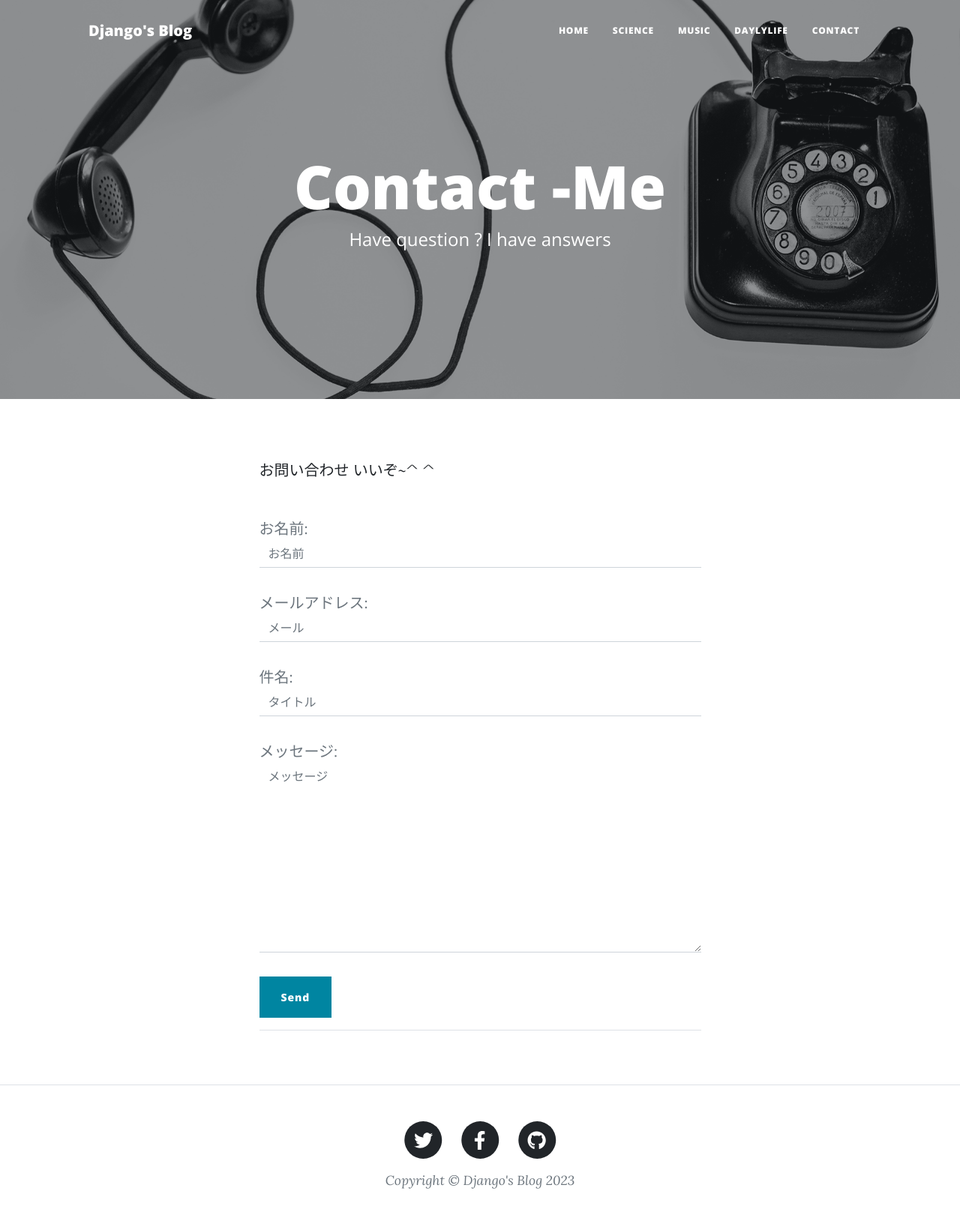
After one commit to hirasawaS/brogproject, a Django app: page /contact/ in a window 1280 px wide. The commit adds this page. Shown: the whole page at 75% size. Run offline with Django 3.2, Linux system fonts and the light colour scheme; some libraries are stand-ins or nearby versions.

Commit message:
メール送信

```diff
--- /dev/null
+++ b/blogapp/forms.py
@@ -0,0 +1,35 @@
+from django import forms
+
+
+
+class ContactForm(forms.Form):
+
+    name = forms.CharField(label='お名前')
+    email = forms.EmailField(label='メールアドレス')
+    title = forms.CharField(label='件名')
+    message= forms.CharField(label='メッセージ' , widget=forms.Textarea)
+
+    def __init__(self , *args , **kwargs):
+        # 親クラスを初期化
+        super().__init__(*args ,**kwargs)
+
+# classはinputタグを出力するクラスを指定
+        self.fields['name'].widget.attrs['placeholder'] = \
+            'お名前'
+        self.fields['name'].widget.attrs['class'] = \
+            'form-control'
+
+        self.fields['email'].widget.attrs['placeholder'] = \
+            'メール'
+        self.fields['email'].widget.attrs['class'] = \
+            'form-control'
+
+        self.fields['title'].widget.attrs['placeholder'] = \
+            'タイトル'
+        self.fields['title'].widget.attrs['class'] = \
+            'form-control'
+
+        self.fields['message'].widget.attrs['placeholder'] = \
+            'メッセージ'
+        self.fields['message'].widget.attrs['class'] = \
+            'form-control'
--- a/blogapp/templates/base.html
+++ b/blogapp/templates/base.html
@@ -30,10 +30,11 @@
                 </button>
                 <div class="collapse navbar-collapse" id="navbarResponsive">
                     <ul class="navbar-nav ms-auto py-4 py-lg-0">
-                        <li class="nav-item"><a class="nav-link px-lg-3 py-3 py-lg-4" href="{% url 'blogapp:index' %}">Home</a></li>
+                        <li class="nav-item"><a class="nav-link px-lg-3 py-3 py-lg-4" href={% url 'blogapp:index' %}>Home</a></li>
                         <li class="nav-item"><a class="nav-link px-lg-3 py-3 py-lg-4" href={% url 'blogapp:science' %}>SCIENCE</a></li>
                         <li class="nav-item"><a class="nav-link px-lg-3 py-3 py-lg-4" href={% url 'blogapp:music' %}>MUSIC</a></li>
                         <li class="nav-item"><a class="nav-link px-lg-3 py-3 py-lg-4" href={% url 'blogapp:dailylife' %}>DAYLYLIFE</a></li>
+                        <li class="nav-item"><a class="nav-link px-lg-3 py-3 py-lg-4" href={% url 'blogapp:contact' %}>CONTACT</a></li>
                     </ul>
                 </div>
             </div>
--- /dev/null
+++ b/blogapp/templates/contact.html
@@ -0,0 +1,62 @@
+{% extends "base.html" %}
+{% load static%}
+
+{% block title %}
+Django's Blog -Contact
+{% endblock  %}
+
+{% block header %}
+<header class="masthead" style="background-image: url({% static 'assets/img/contact-bg.jpg' %})">
+            <div class="container position-relative px-4 px-lg-5">
+                <div class="row gx-4 gx-lg-5 justify-content-center">
+                    <div class="col-md-10 col-lg-8 col-xl-7">
+                        <div class="site-heading">
+                            <h1>Contact -Me</h1>
+                            <span class="subheading">Have question ? I have answers</span>
+                        </div>
+                    </div>
+                </div>
+            </div>
+        </header>
+{% endblock  %}
+
+{% block content %}
+
+<main class="mb-4">
+            <div class="container px-4 px-lg-5">
+                <div class="row gx-4 gx-lg-5 justify-content-center">
+                    <div class="col-md-10 col-lg-8 col-xl-7">
+                        <p>お問い合わせ いいぞ~^ ^</p>
+                        <div class="my-5">
+                                    <!--メッセージを出力する場所-->
+                        {% if messages %}
+                        <ul class="list-unstyled" style="list-style: none;">
+                        {% for message in messages %}
+                        <li {% if message.tags %} class="{{message.tags}}" {% endif %}>
+                        {{message}}
+                        </li>
+                        {% endfor %}
+                        </ul>
+                        {% endif %}
+                        <!--本体-->
+                        <div class="my-5">
+                            <form method="post" id="contactForm">
+                                {% csrf_token %}
+                                {% for field in form %}
+                                <div class="form-floating">
+                                <div class="form-group floating-label-form-group controls">
+                                    {{field.label_tag}}
+                                    {{field}}
+                                    <p class="help-block text-danger"></p>
+                                </div>
+                                {% endfor %}
+                            <button class="btn btn-primary" id="sendMessageButton" type="submit">Send</button>
+                            </form>
+                        </div>
+                    </div>
+                </div>
+            </div>
+        <hr>
+</main>
+
+{% endblock %}
--- a/blogapp/urls.py
+++ b/blogapp/urls.py
@@ -25,6 +25,6 @@ urlpatterns = [
     "music-list/" ,
     views.MusicView.as_view(),
     name="music"
-    )
-
+    ),
+    path('contact/' , views.ContactView.as_view() , name='contact')
 ]
--- a/blogapp/views.py
+++ b/blogapp/views.py
@@ -1,7 +1,12 @@
+from django.http import HttpResponse
 from django.shortcuts import render
-from django.views.generic import ListView ,DetailView
+from django.views.generic import ListView ,DetailView ,FormView
 from . models import BlogPost
 from django.core.paginator import Paginator
+from django.urls import reverse_lazy
+from .forms import ContactForm
+from django.contrib import messages
+from django.core.mail import EmailMessage
 
 def index_view(request):
     # レコードの取得
@@ -13,6 +18,13 @@ def index_view(request):
     pages = paginator.page(page_number)
 
     return render(request , 'index.html' , {'orderby_records':pages})
+
+# # classビューの場合は違う
+# class IndexView(ListView):
+#     template_name="index.html"
+#     context_object_name="orderby_records"
+#     queryset = BlogPost.objects.order_by('-posted_at')
+#     paginate_by= 4
 
 # 詳細ページ表示用のビュー
 class BlogDetail(DetailView):
@@ -39,3 +51,38 @@ class DailylifeView(ListView):
     queryset = BlogPost.objects.filter(category="dailylife").order_by("-posted_at")
     paginate_by=2
     context_object_name="dailylife_records"
+
+class ContactView(FormView):
+    # テンプレート指定
+    template_name="contact.html"
+    # formを持ってくる
+    form_class= ContactForm
+    # 成功時のURL
+    success_url = reverse_lazy('blogapp:contact')
+
+# フォームのバリデーションを通過したデータがPOSTされたときに呼ばれる
+    def form_valid(self, form):
+        name = form.cleaned_data['name']
+        email = form.cleaned_data['email']
+        title = form.cleaned_data['title']
+        message = form.cleaned_data['message']
+
+        # メールのタイトルの書式設定
+        subject ='お問い合わせ:{}'.format(title)
+
+        message = \
+            "送信者:{0}\nメールアドレス:{1}\nタイトル:{2}\nメッセージ:{3}" \
+                .format(name,email,title,message)
+
+        # 送信者と受信者
+        form_email = 'admin@example.com'
+        to_list = ["admin@example.com"]
+        # メッセージを設定
+        message = EmailMessage(subject=subject , body=message , from_email=form_email , to=to_list)
+        # メッセージが送られる
+        message.send()
+
+        messages.success(
+            self.request , 'お問い合わせ完了しました'
+        )
+        return super().form_invalid(form)
```
Also changed, not shown: brogproject/settings.py (+7 -0 lines).
